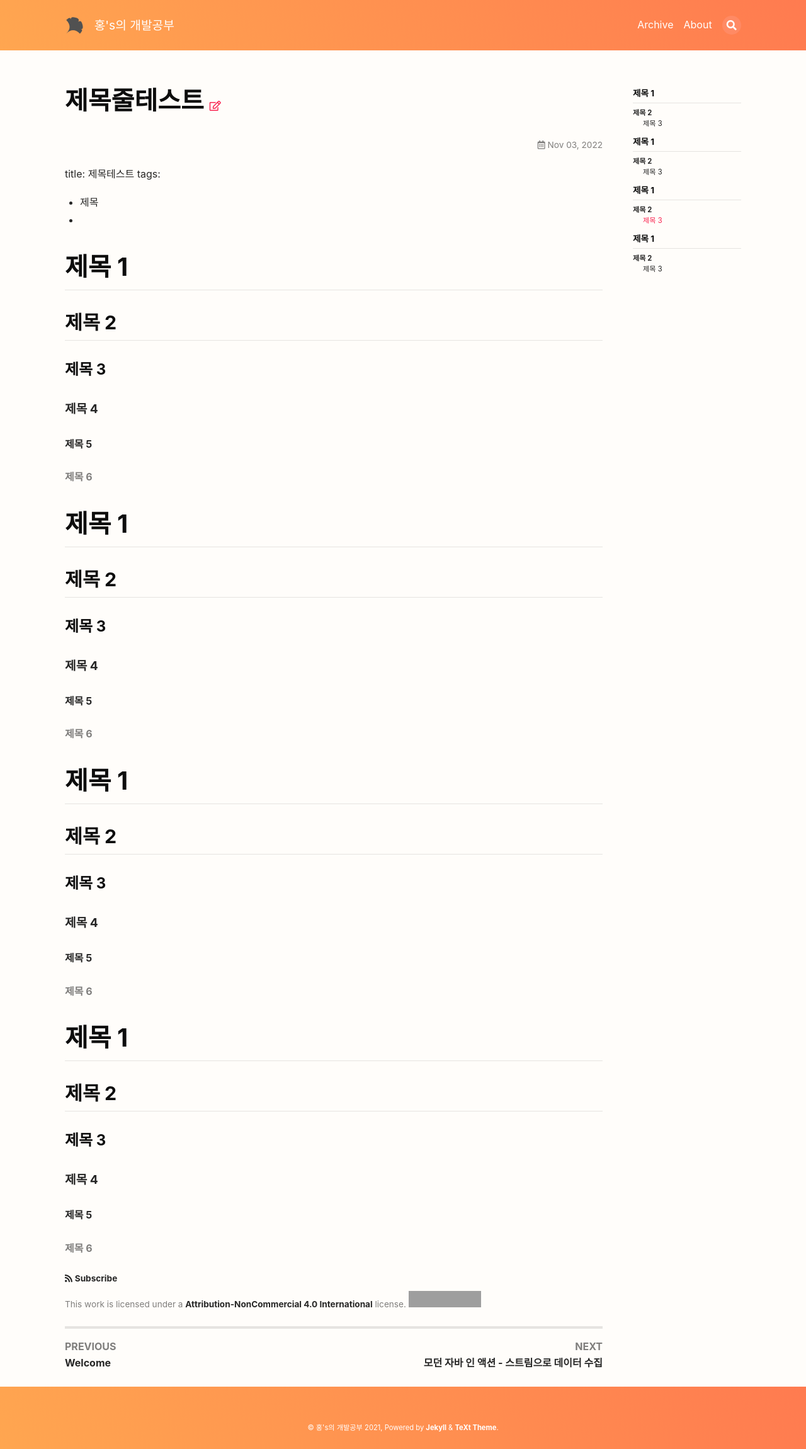
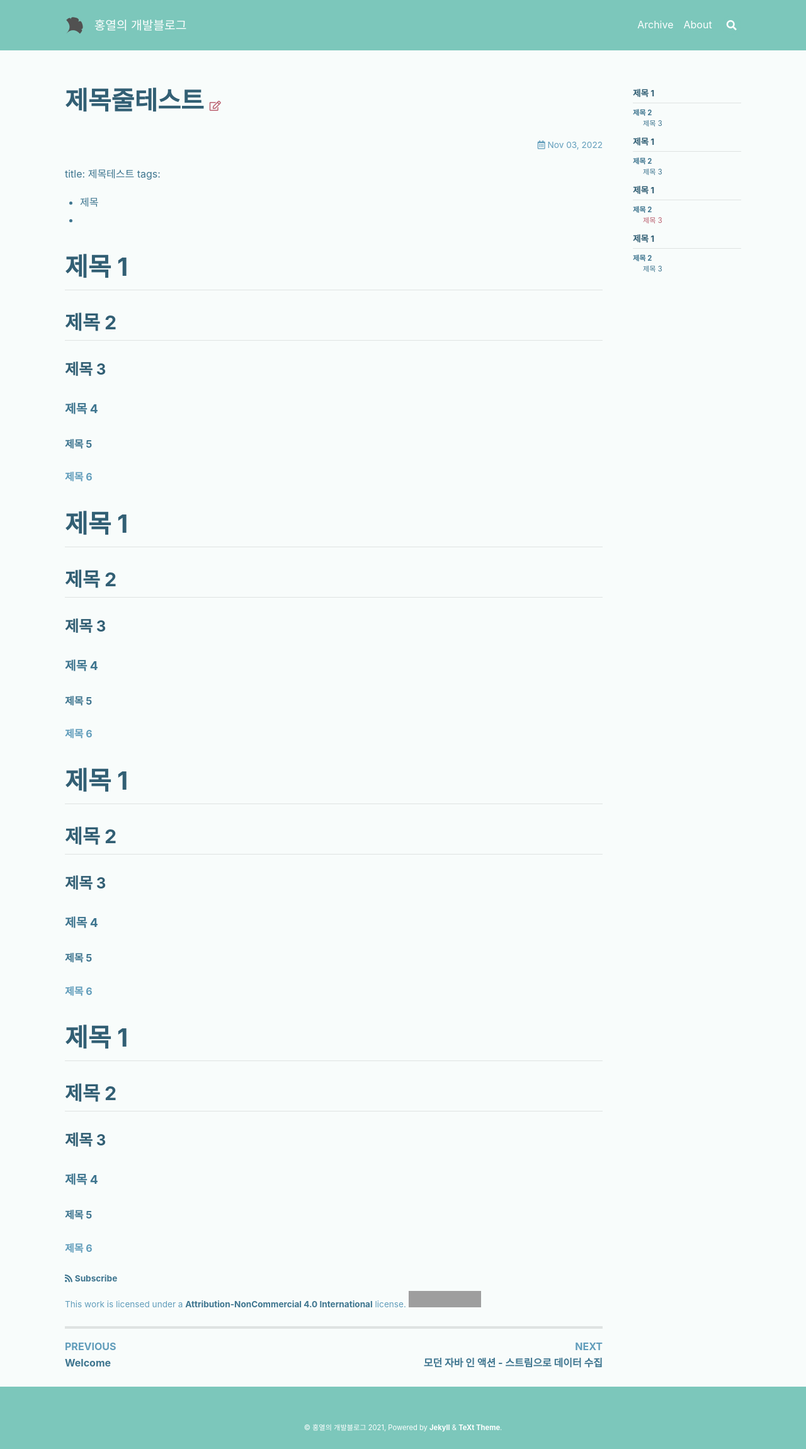
Before and after one commit to hongyeol-seo/hongyeol-seo.github.io, a Jekyll site: the page built from _posts/2022-11-03-제목줄테스트.md, in a window 1280 px wide. Shown: the whole page at 63% size. Built offline with Jekyll 4.4.1, drawn with Linux system fonts in a browser that asks for light colours; nearby versions of some CDN libraries; grey boxes are pictures that could not be loaded.

Commit message:
스킨변경

```diff
--- a/_config.yml
+++ b/_config.yml
@@ -16,11 +16,11 @@
 
 ## => Site Settings
 ##############################
-text_skin: "orange" # "default" (default), "dark", "forest", "ocean", "chocolate", "orange"
+text_skin: "forest" # "default" (default), "dark", "forest", "ocean", "chocolate", "orange"
 highlight_theme: default # "default" (default), "tomorrow", "tomorrow-night", "tomorrow-night-eighties", "tomorrow-night-blue", "tomorrow-night-bright"
 url     : # the base hostname & protocol for your site e.g. https://www.someone.com
 baseurl : # does not include hostname
-title   : "홍's의 개발공부"
+title   : "홍열의 개발블로그"
 description: > # this means to ignore newlines until "Language & timezone"
   Your Site Description
 
```
